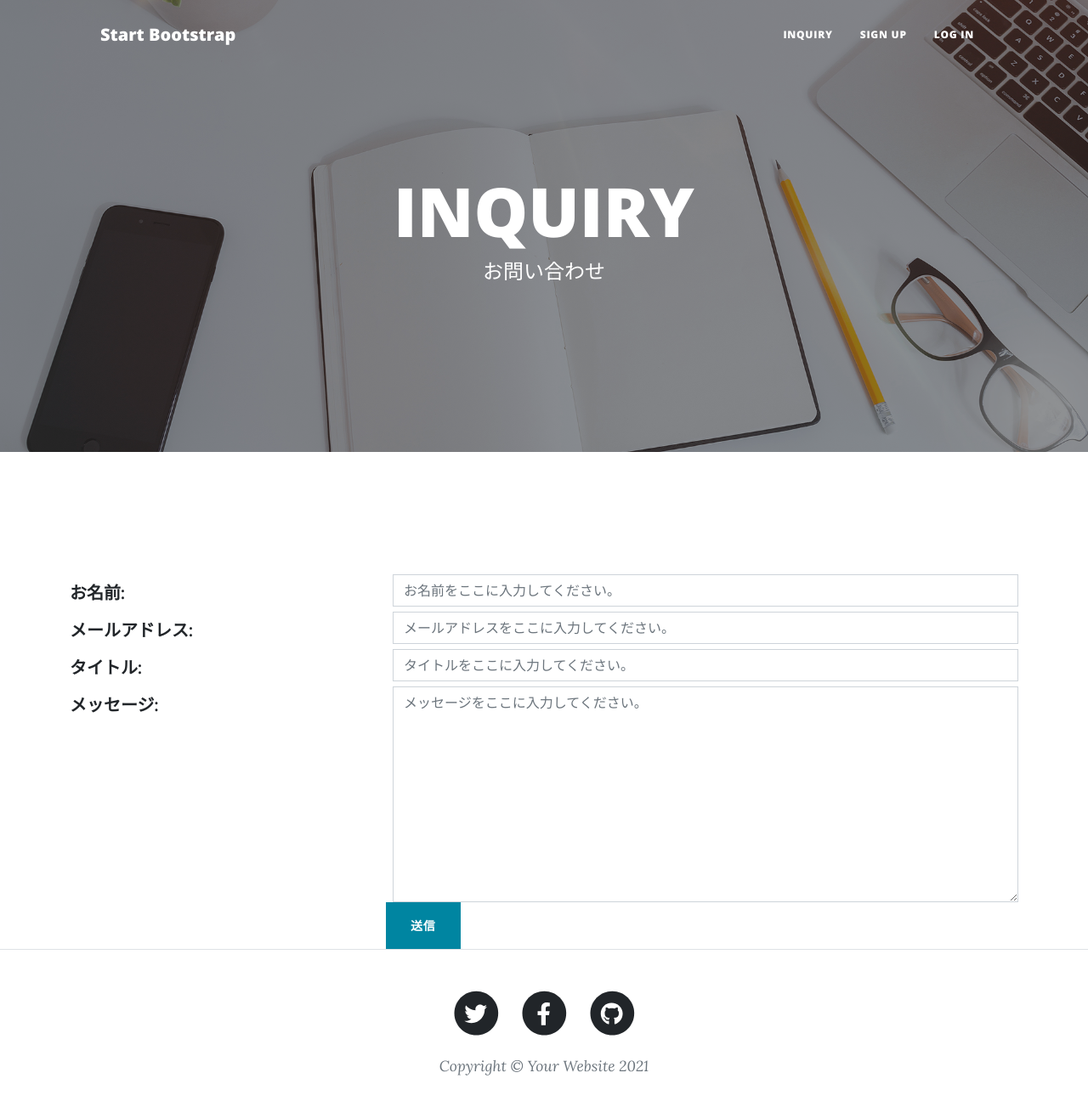
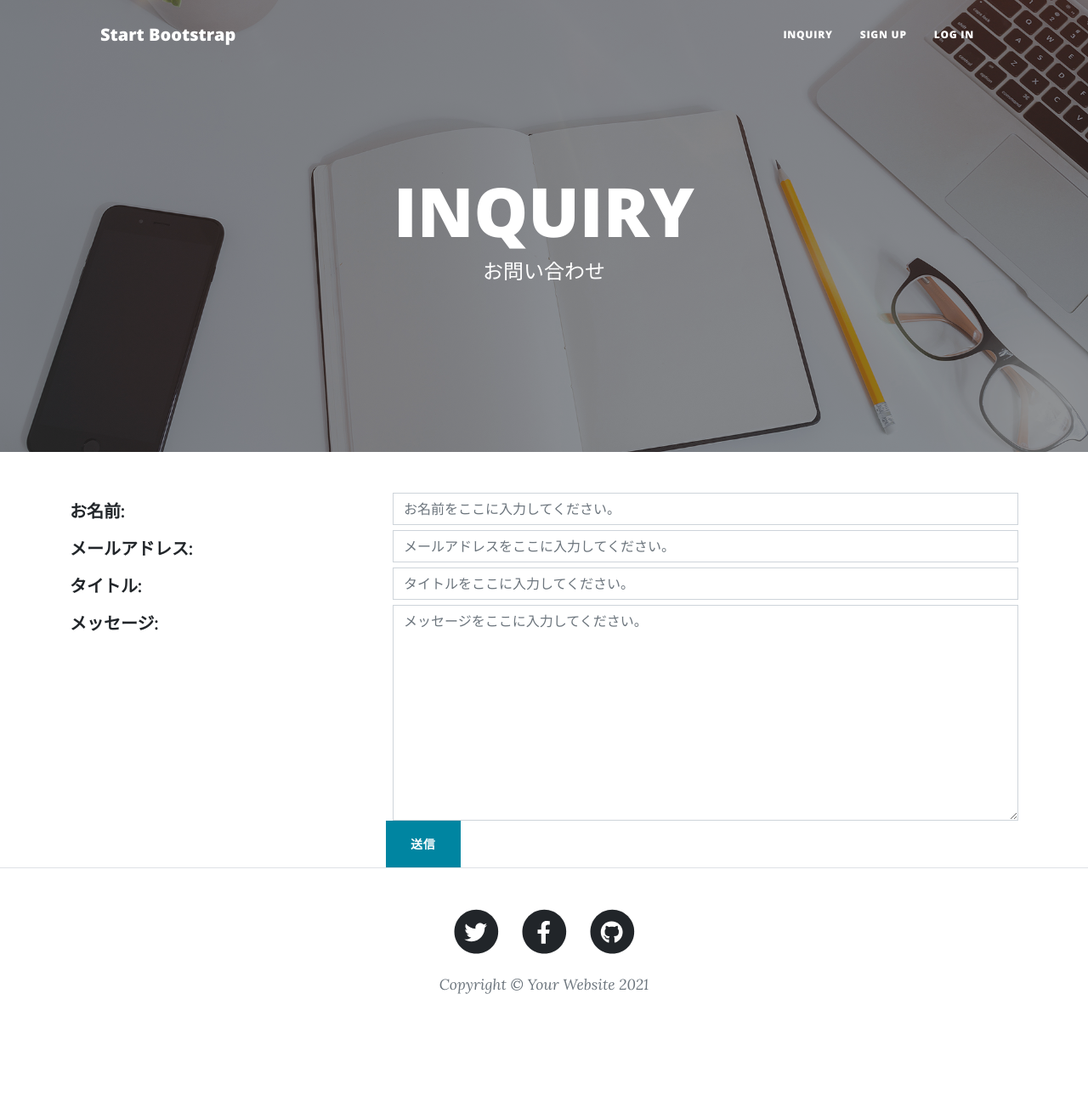
Before and after one commit to rika25fgfg/GroupF, a Django app: page /hasegawa/inquiry/ in a window 1280 px wide. Shown: the whole page at 85% size. After the commit the page ends 1170 px from the top, so only its background shows below. Run offline with Django 3.2, Linux system fonts and the light colour scheme; some libraries are stand-ins or nearby versions.

Commit message:
css削除

```diff
--- a/hasegawa/templates/base.html
+++ b/hasegawa/templates/base.html
@@ -15,7 +15,6 @@
         <link href="https://fonts.googleapis.com/css?family=Open+Sans:300italic,400italic,600italic,700italic,800italic,400,300,600,700,800" rel="stylesheet" type="text/css" />
         <!-- Core theme CSS (includes Bootstrap)-->
         <link href="{% static 'css/styles.css' %}" rel="stylesheet" />
-        <link href="{% static 'css/mystyle.css' %}" rel="stylesheet" />
         {% block head %}{% endblock %}
     </head>
     <body>
--- a/static/css/mystyle.css
+++ /dev/null
@@ -1,13 +0,0 @@
-body, #wrapper {
-    display: flex;
-    flex-direction: column;
-    min-height: 100vh;
-}
-
-footer {
-    margin-top: auto;
-}
-
-.my-div-style {
-    margin-top: 6rem;
-}
```
